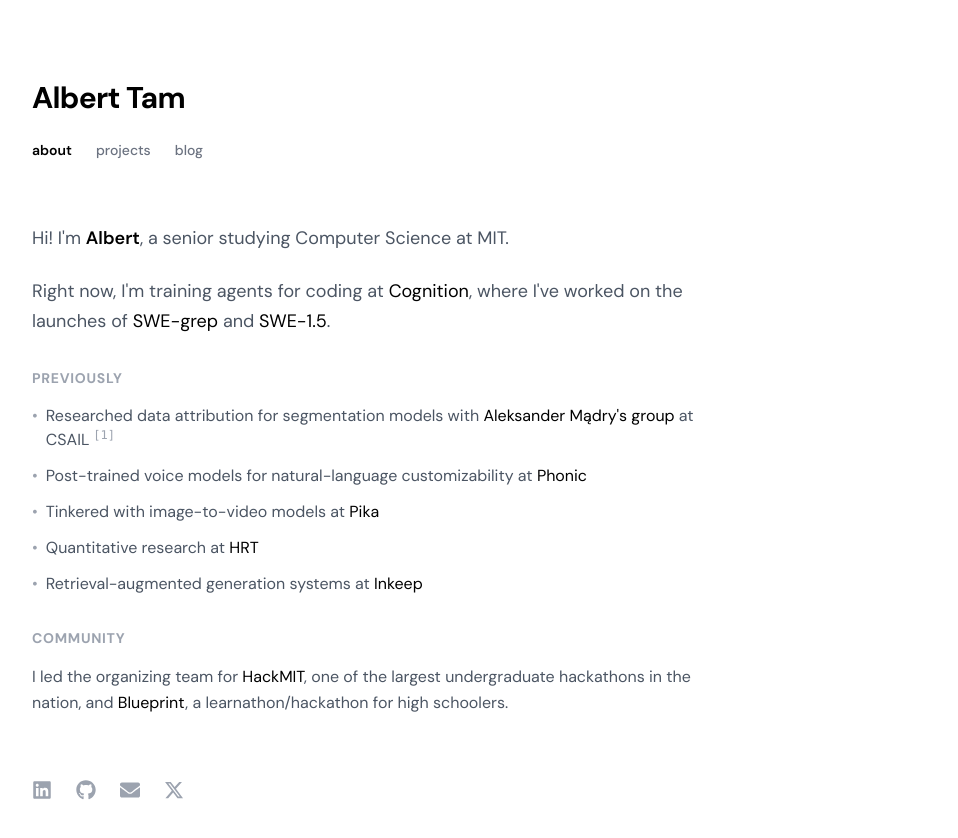
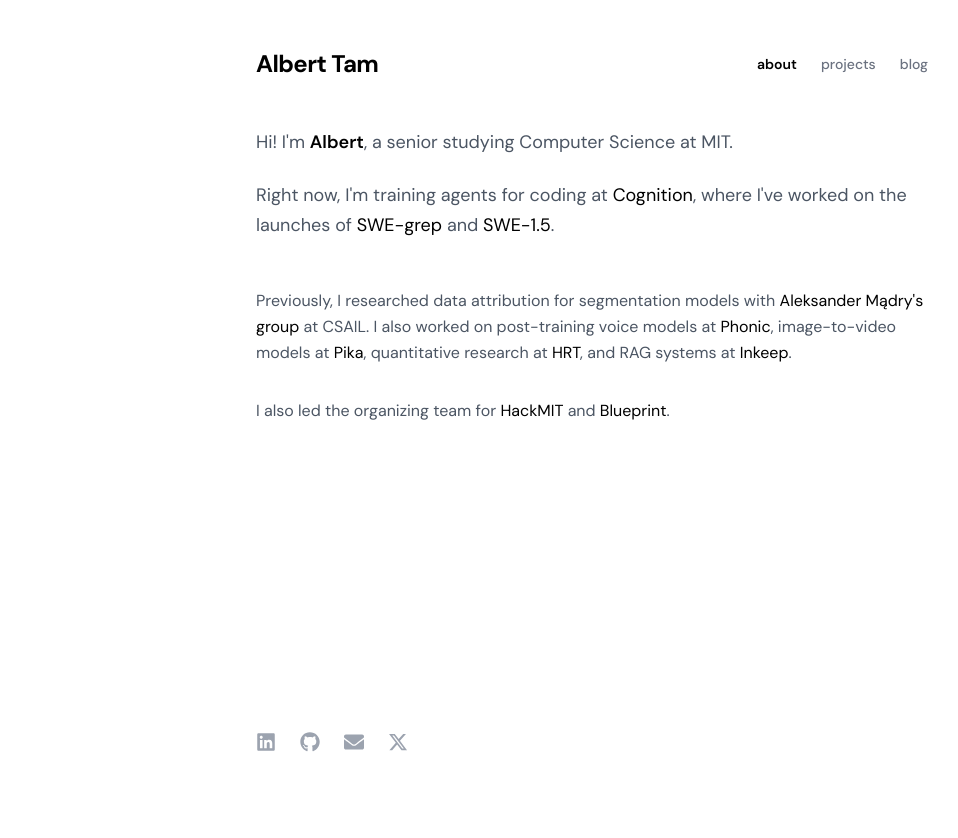
Before and after one commit to tam-albert/tam-albert.github.io, a Next.js app: page / in a window 1280 px wide. Shown: the top 838 px of the page, without its empty margins (48-1006 px from the left). After the commit the page ends 800 px from the top, so only its background shows below. Built offline with nearby package versions, Linux system fonts and the light colour scheme.

Commit message:
significnat ui changes

```diff
--- a/src/components/navbar.tsx
+++ b/src/components/navbar.tsx
@@ -19,8 +19,8 @@
 
   const pathName = usePathname();
   return (
-    <div className="flex flex-col space-y-6 w-full max-w-2xl">
-      <div className="text-3xl font-bold tracking-tight text-black">
+    <div className="flex items-center justify-between w-full max-w-2xl">
+      <div className="text-2xl font-bold tracking-tight text-black">
         <Link href="/">Albert Tam</Link>
       </div>
       <div className="flex items-center space-x-6 text-sm font-medium text-gray-500">
--- a/src/components/project.tsx
+++ b/src/components/project.tsx
@@ -14,12 +14,12 @@
 
 export default function Project({ title, links, text }: ProjectProps) {
   return (
-    <div className="group flex flex-col space-y-2">
-      <div className="flex items-start justify-between gap-4">
-        <div className="text-lg font-semibold text-black leading-snug">
+    <div className="group flex flex-col space-y-1">
+      <div className="flex items-center justify-between gap-4">
+        <div className="text-base font-medium text-black">
           {title}
         </div>
-        <div className="flex items-center gap-3 flex-shrink-0 pt-1">
+        <div className="flex items-center gap-3 flex-shrink-0">
           {links.map(({ Icon, link }) => (
             <a
               href={link}
--- a/src/pages/_app.tsx
+++ b/src/pages/_app.tsx
@@ -9,7 +9,7 @@
 export default function App({ Component, pageProps }: AppProps) {
   return (
     <main
-      className={`flex min-h-screen flex-col items-start justify-between space-y-16 py-20 px-8 sm:px-20 ${dmSans.className}`}
+      className={`flex min-h-screen flex-col items-center justify-between space-y-12 py-12 px-6 sm:px-12 ${dmSans.className}`}
     >
       <Navbar />
       <div className="w-full max-w-2xl flex-grow flex flex-col">
--- a/src/pages/blog/index.tsx
+++ b/src/pages/blog/index.tsx
@@ -1,107 +1,40 @@
 import Layout from '../../components/layout';
-import { getSortedPostsData, getAllTags, BlogPost } from '../../lib/blog';
+import { getSortedPostsData, BlogPost } from '../../lib/blog';
 import Link from 'next/link';
 import { GetStaticProps } from 'next';
-import { useState, useMemo } from 'react';
 
 interface BlogProps {
   allPostsData: BlogPost[];
-  allTags: string[];
 }
 
 export const getStaticProps: GetStaticProps = async () => {
   const allPostsData = getSortedPostsData();
-  const allTags = getAllTags();
   return {
     props: {
       allPostsData,
-      allTags,
     },
   };
 };
 
-export default function Blog({ allPostsData, allTags }: BlogProps) {
-  const [selectedTag, setSelectedTag] = useState<string | null>(null);
-
-  const filteredPosts = useMemo(() => {
-    if (!selectedTag) return allPostsData;
-    return allPostsData.filter(
-      (post) => post.tags && post.tags.includes(selectedTag)
-    );
-  }, [allPostsData, selectedTag]);
-
+export default function Blog({ allPostsData }: BlogProps) {
   return (
     <Layout>
-      <div className="flex flex-col space-y-8">
-        <div className="space-y-1">
-          <h1 className="text-3xl font-bold tracking-tight text-black">Blog</h1>
-          <p className="text-gray-500">Thoughts, tutorials, and updates.</p>
-        </div>
+      <div className="flex flex-col space-y-12">
+        <h1 className="text-lg font-bold tracking-tight text-black">Blog</h1>
 
-        {allTags.length > 0 && (
-          <div className="flex flex-wrap gap-2">
-            <button
-              onClick={() => setSelectedTag(null)}
-              className={`px-3 py-1 rounded-md text-sm transition-colors duration-200 ${
-                selectedTag === null
-                  ? 'bg-black text-white'
-                  : 'bg-gray-100 text-gray-600 hover:bg-gray-200 hover:text-black'
-              }`}
-            >
-              All
-            </button>
-            {allTags.map((tag) => (
-              <button
-                key={tag}
-                onClick={() => setSelectedTag(tag)}
-                className={`px-3 py-1 rounded-md text-sm transition-colors duration-200 ${
-                  selectedTag === tag
-                    ? 'bg-black text-white'
-                    : 'bg-gray-100 text-gray-600 hover:bg-gray-200 hover:text-black'
-                }`}
-              >
-                {tag}
-              </button>
-            ))}
-          </div>
-        )}
-
-        <div className="space-y-12">
-          {filteredPosts.map((post) => (
+        <div className="flex flex-col space-y-6">
+          {allPostsData.map((post) => (
             <Link
               key={post.slug}
               href={`/blog/${post.slug}`}
-              className="block group"
+              className="group flex justify-between items-baseline gap-4"
             >
-              <article className="flex flex-col space-y-2">
-                <div className="flex flex-col space-y-1">
-                  <div className="flex items-baseline justify-between gap-4">
-                    <h2 className="text-xl font-semibold text-black group-hover:underline underline-offset-4 decoration-1 transition-all">
-                      {post.title}
-                    </h2>
-                    <time className="text-sm text-gray-400 font-mono shrink-0">
-                      {new Date(post.date).toLocaleDateString('en-US', {
-                        year: 'numeric',
-                        month: 'short',
-                        day: 'numeric',
-                      })}
-                    </time>
-                  </div>
-                  {post.tags && post.tags.length > 0 && (
-                    <div className="flex flex-wrap gap-2">
-                      {post.tags.map((tag) => (
-                        <span
-                          key={tag}
-                          className="text-xs text-gray-400 font-mono"
-                        >
-                          #{tag}
-                        </span>
-                      ))}
-                    </div>
-                  )}
-                </div>
-                <p className="text-gray-600 leading-relaxed">{post.excerpt}</p>
-              </article>
+              <h2 className="text-gray-900 group-hover:text-black group-hover:underline underline-offset-4 decoration-1 transition-all">
+                {post.title}
+              </h2>
+              <time className="text-sm text-gray-400 font-mono shrink-0">
+                {new Date(post.date).getFullYear()}
+              </time>
             </Link>
           ))}
         </div>
--- a/src/pages/index.tsx
+++ b/src/pages/index.tsx
@@ -1,11 +1,9 @@
 import Layout from "@/components/layout";
-import { useState } from "react";
 
 export default function Home() {
-  const [showCitation, setShowCitation] = useState(false);
   return (
     <Layout>
-      <div className="flex flex-col space-y-8">
+      <div className="flex flex-col space-y-12">
         <div className="text-lg text-gray-600 leading-relaxed">
           <p className="mb-6">
             Hi! I&apos;m <span className="font-semibold text-black">Albert</span>, a senior studying Computer Science at MIT.
@@ -42,13 +40,9 @@
           </p>
         </div>
 
-        <div>
-          <h2 className="text-sm font-bold text-gray-400 uppercase tracking-wider mb-4">Previously</h2>
-          <ul className="space-y-3 text-gray-600">
-            <li className="flex items-start">
-              <span className="mr-2 text-gray-400">•</span>
-              <span>
-                Researched data attribution for segmentation models with{" "}
+        <div className="space-y-8 text-gray-600 leading-relaxed">
+          <p>
+            Previously, I researched data attribution for segmentation models with{" "}
             <a
               href="https://madrylab.mit.edu/"
               className="text-black decoration-1 underline-offset-4 hover:underline transition-all"
@@ -57,32 +51,7 @@
             >
               Aleksander Mądry&apos;s group
             </a>{" "}
-                at CSAIL
-                <span className="relative group inline-block ml-1 align-top">
-                  <sup
-                    className="cursor-help font-mono text-xs text-gray-400 hover:text-black transition-colors"
-                    onClick={() => setShowCitation(!showCitation)}
-                  >
-                    [1]
-                  </sup>
-                  <span
-                    className={`absolute bottom-full left-0 mb-2 px-3 py-2 bg-gray-900 text-white text-xs rounded shadow-sm w-64 z-10 ${
-                      showCitation
-                        ? "opacity-100 visible"
-                        : "opacity-0 invisible group-hover:opacity-100 group-hover:visible"
-                    } transition-all duration-200`}
-                  >
-                    Albert Tam, Josh Vendrow, & Aleksander Madry. &quot;Data
-                    Attribution for Segmentation Models.&quot; NeurIPS 2023
-                    Workshop on Attributing Model Behavior at Scale (2023).
-                  </span>
-                </span>
-              </span>
-            </li>
-            <li className="flex items-start">
-              <span className="mr-2 text-gray-400">•</span>
-              <span>
-                Post-trained voice models for natural-language customizability at{" "}
+            at CSAIL. I also worked on post-training voice models at{" "}
             <a
               href="https://phonic.co/"
               className="text-black decoration-1 underline-offset-4 hover:underline transition-all"
@@ -91,12 +60,7 @@
             >
               Phonic
             </a>
-              </span>
-            </li>
-            <li className="flex items-start">
-              <span className="mr-2 text-gray-400">•</span>
-              <span>
-                Tinkered with image-to-video models at{" "}
+            , image-to-video models at{" "}
             <a
               href="https://pika.art/"
               className="text-black decoration-1 underline-offset-4 hover:underline transition-all"
@@ -105,12 +69,7 @@
             >
               Pika
             </a>
-              </span>
-            </li>
-            <li className="flex items-start">
-              <span className="mr-2 text-gray-400">•</span>
-              <span>
-                Quantitative research at{" "}
+            , quantitative research at{" "}
             <a
               href="https://www.hudsonrivertrading.com/"
               className="text-black decoration-1 underline-offset-4 hover:underline transition-all"
@@ -119,12 +78,7 @@
             >
               HRT
             </a>
-              </span>
-            </li>
-            <li className="flex items-start">
-              <span className="mr-2 text-gray-400">•</span>
-              <span>
-                Retrieval-augmented generation systems at{" "}
+            , and RAG systems at{" "}
             <a
               href="https://inkeep.com/"
               className="text-black decoration-1 underline-offset-4 hover:underline transition-all"
@@ -133,15 +87,11 @@
             >
               Inkeep
             </a>
-              </span>
-            </li>
-          </ul>
-        </div>
+            .
+          </p>
 
-        <div>
-           <h2 className="text-sm font-bold text-gray-400 uppercase tracking-wider mb-4">Community</h2>
-           <p className="text-gray-600 leading-relaxed">
-            I led the organizing team for{" "}
+          <p>
+            I also led the organizing team for{" "}
             <a
               href="https://hackmit.org/"
               className="text-black decoration-1 underline-offset-4 hover:underline transition-all"
@@ -150,7 +100,7 @@
             >
               HackMIT
             </a>
-            , one of the largest undergraduate hackathons in the nation, and{" "}
+            {" "}and{" "}
             <a
               href="https://blueprint.hackmit.org/"
               className="text-black decoration-1 underline-offset-4 hover:underline transition-all"
@@ -159,7 +109,7 @@
             >
               Blueprint
             </a>
-            , a learnathon/hackathon for high schoolers.
+            .
           </p>
         </div>
       </div>
--- a/src/pages/projects.tsx
+++ b/src/pages/projects.tsx
@@ -143,11 +143,8 @@
 
   return (
     <Layout>
-      <div className="flex flex-col space-y-8">
-        <div className="space-y-1">
-          <h1 className="text-3xl font-bold tracking-tight text-black">Projects</h1>
-          <p className="text-gray-500">Selected work and experiments.</p>
-        </div>
+      <div className="flex flex-col space-y-12">
+        <h1 className="text-lg font-bold tracking-tight text-black">Projects</h1>
 
         <div className="flex flex-col space-y-10">
           {projects.map((project, index) => (
```
Lines whose indentation alone changed are shown as unchanged.
